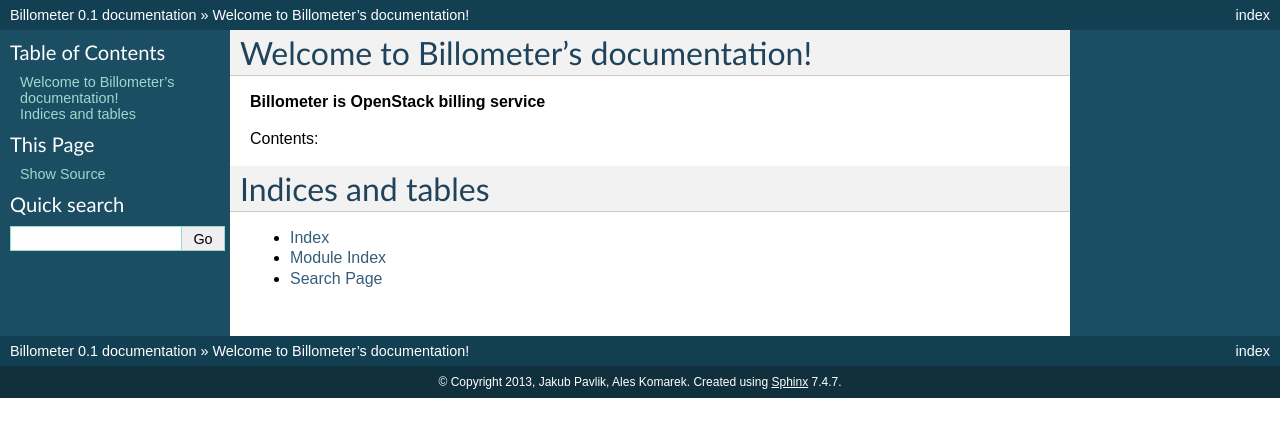
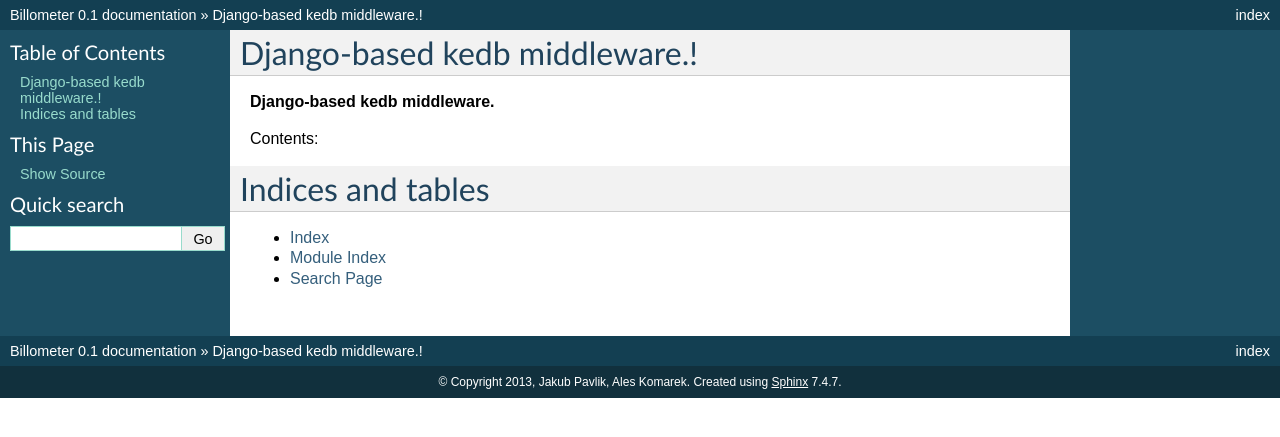
Before and after one commit to digideskio/kedb, a Sphinx documentation site: the page built from doc/index.rst, in a window 1280 px wide. Shown: the top 437 px of the page. Built offline with Sphinx 7.4.7, drawn with Linux system fonts in a browser that asks for light colours.

```diff
--- a/doc/index.rst
+++ b/doc/index.rst
@@ -1,7 +1,7 @@
-Welcome to Billometer's documentation!
+Django-based kedb middleware.!
 ======================================
 
-**Billometer is OpenStack billing service**
+**Django-based kedb middleware.**
 
 
 Contents:
```
Also changed, not shown: README.md (deleted, +0 -4 lines), README.rst (added, +21 -0 lines), 2 other files.
